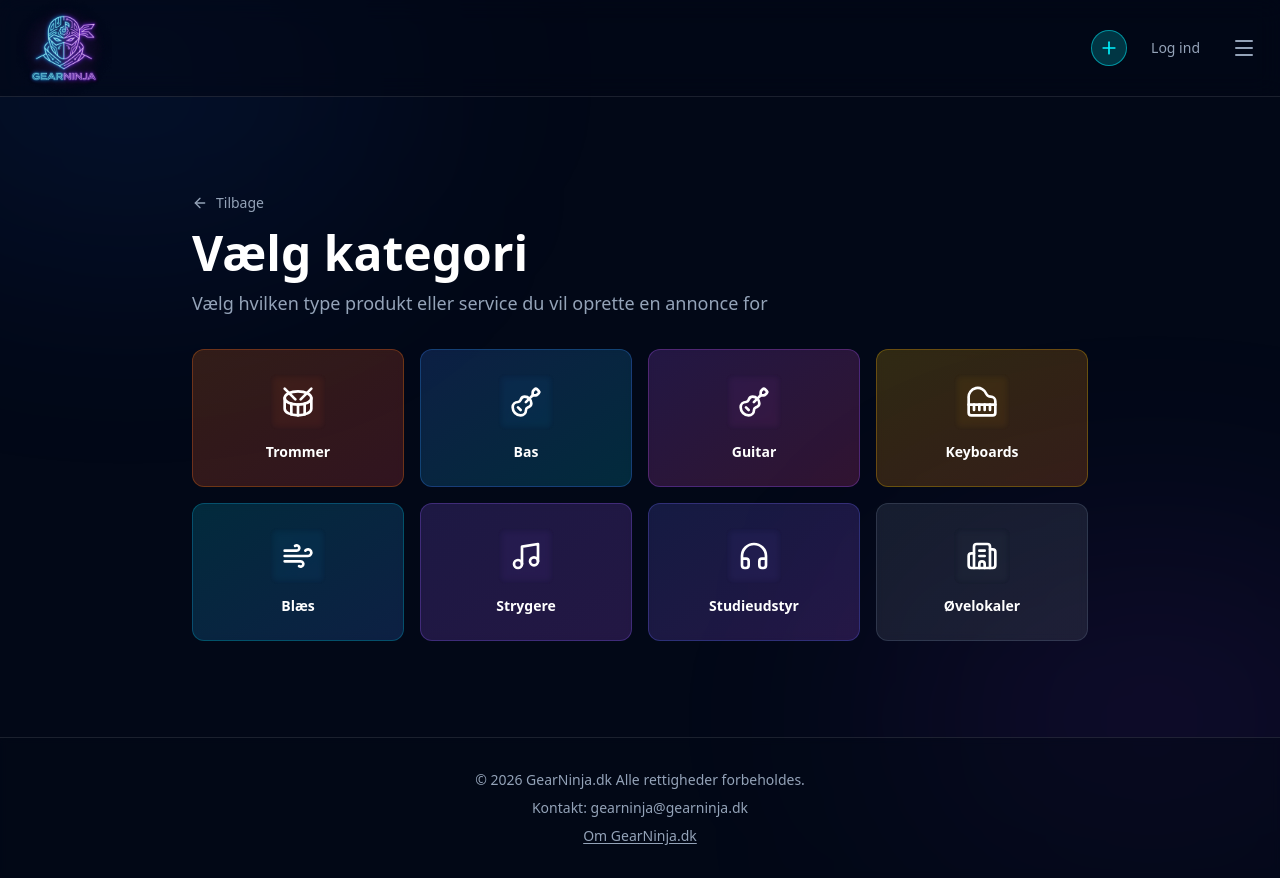
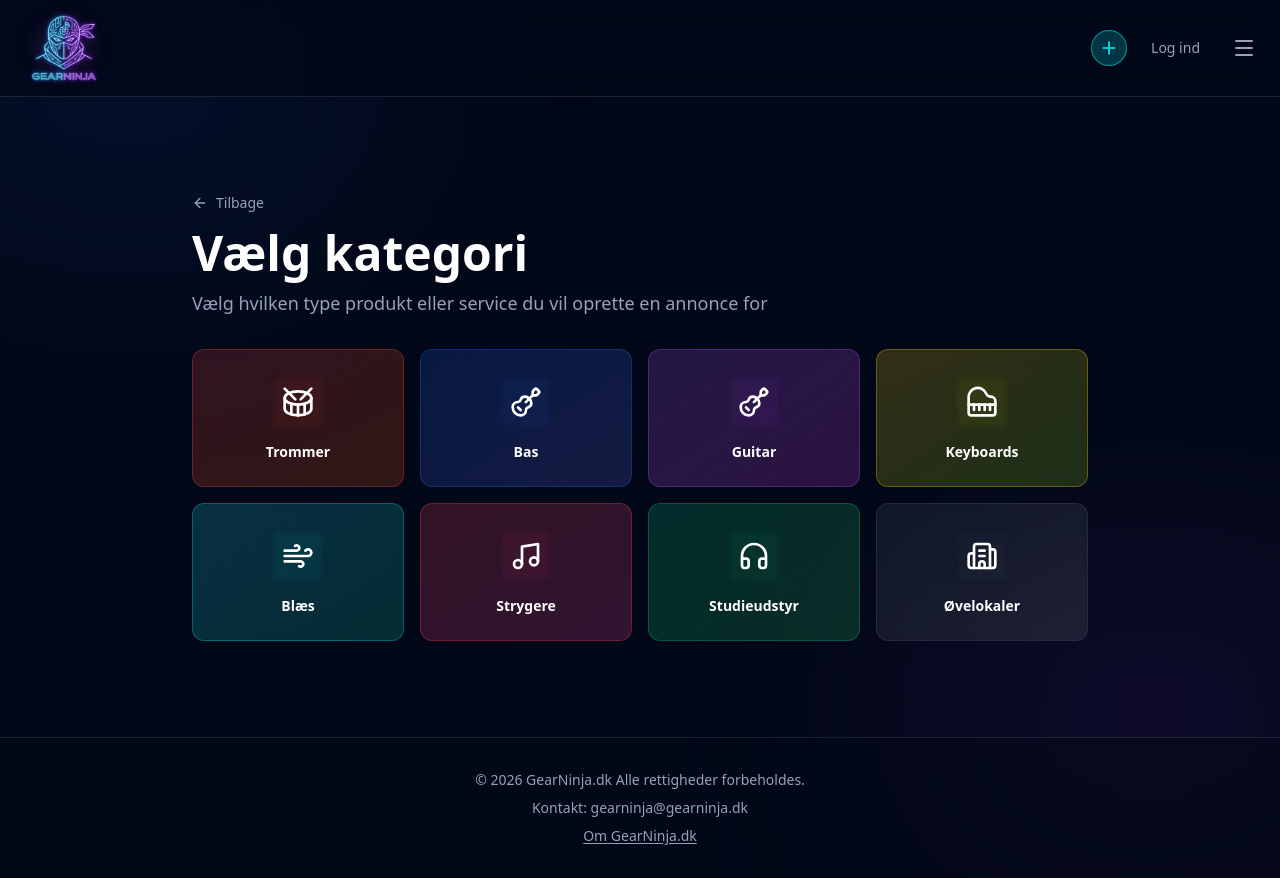
Before and after one commit to mikkelkonyher/gearninja, a React (Vite) app: page /create in a window 1280 px wide. Built offline with nearby package versions, Linux system fonts and the light colour scheme; no server answers.

Commit message:
ColorsAnnouncementPage

```diff
--- a/src/pages/CreateAnnouncementPage.tsx
+++ b/src/pages/CreateAnnouncementPage.tsx
@@ -16,23 +16,23 @@ const categories = [
     name: "Trommer",
     slug: "trommer",
     icon: Drum,
-    color: "from-orange-500/20 to-red-500/20",
-    borderColor: "border-orange-500/30",
-    hoverColor: "hover:border-orange-500/60",
+    color: "from-red-500/20 to-orange-600/20",
+    borderColor: "border-red-500/30",
+    hoverColor: "hover:border-red-500/60",
   },
   {
     name: "Bas",
     slug: "bas",
     icon: Guitar,
-    color: "from-blue-500/20 to-cyan-500/20",
-    borderColor: "border-blue-500/30",
-    hoverColor: "hover:border-blue-500/60",
+    color: "from-blue-600/20 to-indigo-500/20",
+    borderColor: "border-blue-600/30",
+    hoverColor: "hover:border-blue-600/60",
   },
   {
     name: "Guitar",
     slug: "guitar",
     icon: Guitar,
-    color: "from-purple-500/20 to-pink-500/20",
+    color: "from-purple-500/20 to-fuchsia-500/20",
     borderColor: "border-purple-500/30",
     hoverColor: "hover:border-purple-500/60",
   },
@@ -40,41 +40,41 @@ const categories = [
     name: "Keyboards",
     slug: "keyboards",
     icon: Piano,
-    color: "from-yellow-500/20 to-orange-500/20",
-    borderColor: "border-yellow-500/30",
-    hoverColor: "hover:border-yellow-500/60",
+    color: "from-yellow-400/20 to-lime-500/20",
+    borderColor: "border-yellow-400/30",
+    hoverColor: "hover:border-yellow-400/60",
   },
   {
     name: "Blæs",
     slug: "blaes",
     icon: Wind,
-    color: "from-cyan-500/20 to-blue-500/20",
-    borderColor: "border-cyan-500/30",
-    hoverColor: "hover:border-cyan-500/60",
+    color: "from-cyan-400/20 to-teal-500/20",
+    borderColor: "border-cyan-400/30",
+    hoverColor: "hover:border-cyan-400/60",
   },
   {
     name: "Strygere",
     slug: "strygere",
     icon: Music,
-    color: "from-violet-500/20 to-purple-500/20",
-    borderColor: "border-violet-500/30",
-    hoverColor: "hover:border-violet-500/60",
+    color: "from-rose-500/20 to-pink-500/20",
+    borderColor: "border-rose-500/30",
+    hoverColor: "hover:border-rose-500/60",
   },
   {
     name: "Studieudstyr",
     slug: "studieudstyr",
     icon: Headphones,
-    color: "from-indigo-500/20 to-purple-500/20",
-    borderColor: "border-indigo-500/30",
-    hoverColor: "hover:border-indigo-500/60",
+    color: "from-emerald-500/20 to-green-500/20",
+    borderColor: "border-emerald-500/30",
+    hoverColor: "hover:border-emerald-500/60",
   },
   {
     name: "Øvelokaler",
     slug: "oevelokaler",
     icon: Building2,
-    color: "from-slate-500/20 to-gray-500/20",
-    borderColor: "border-slate-500/30",
-    hoverColor: "hover:border-slate-500/60",
+    color: "from-slate-600/20 to-zinc-500/20",
+    borderColor: "border-slate-600/30",
+    hoverColor: "hover:border-slate-600/60",
   },
 ];
 
```
